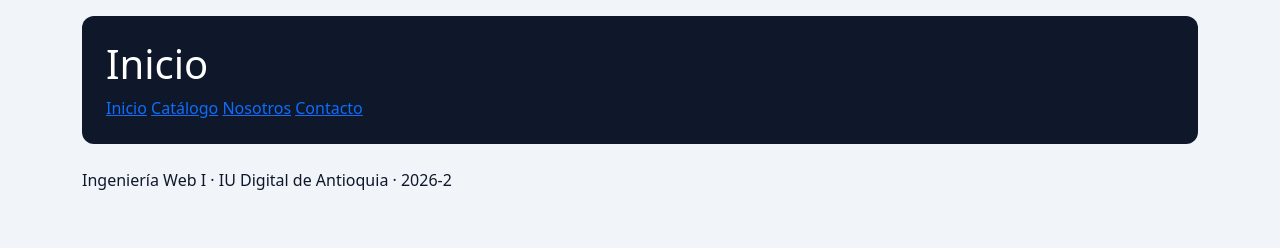
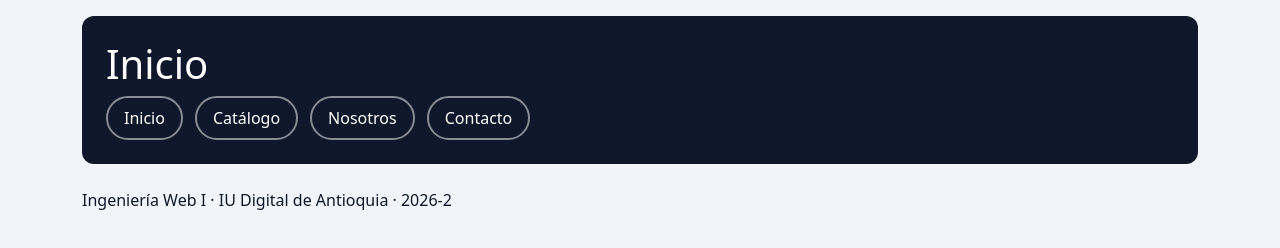
Before and after one commit to MarceloSH303/ecotienda-equipoM, a plain HTML site: page index.html in a window 1280 px wide. Drawn offline with nearby package versions, Linux system fonts and the light colour scheme.

Commit message:
Agregamos el menu con Flexbox

```diff
--- a/scss/estilos.scss
+++ b/scss/estilos.scss
@@ -14,3 +14,21 @@ header {
     border-radius: 12px;
     margin-bottom: 24px;
 }
+
+nav {
+    display: flex;
+    gap: 12px;
+
+    a {
+        color: white;
+        text-decoration: none;
+        padding: 8px 16px;
+        border: 2px solid rgba(255, 255, 255, 0.5);
+        border-radius: 999px;
+        transition: 0.3s;
+        &:hover {
+            background-color: #FACC15;
+            color: #0F172A;
+        }
+    }
+}
```
Also changed, not shown: css/estilos.css, 1 other file.
